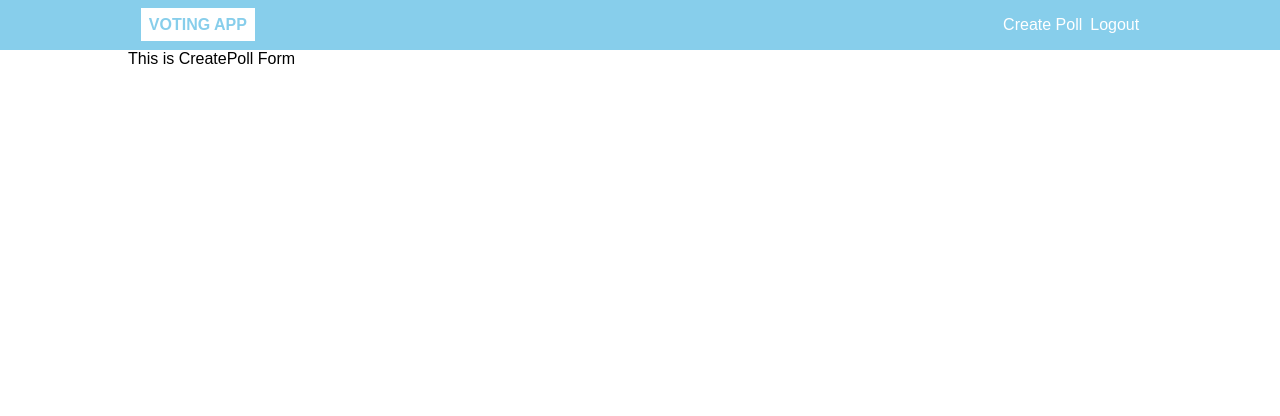
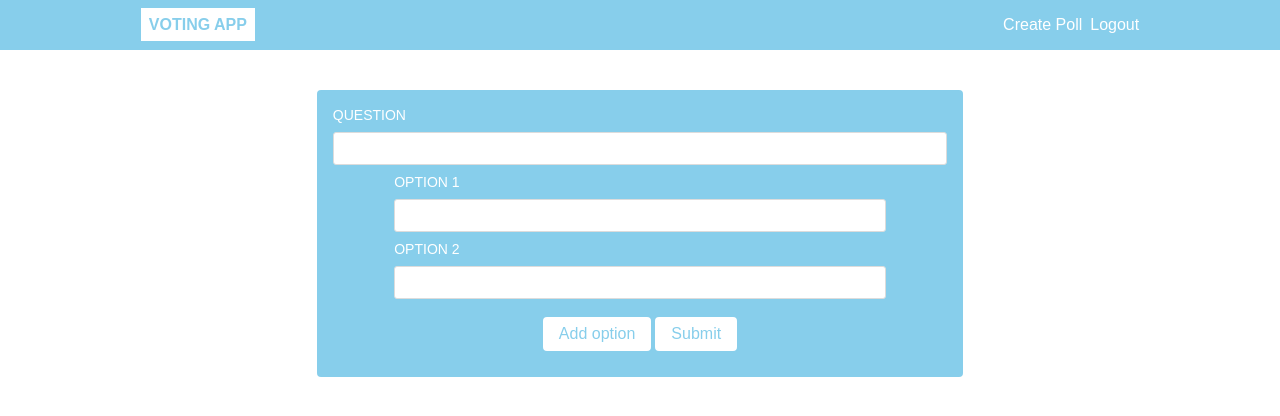
Before and after one commit to ngovanhuong94/fullstack-voting-app, a React (Create React App) app in the folder client/: page /polls/new in a window 1280 px wide. Shown: the top 416 px of the page. Built offline with nearby package versions, Linux system fonts and the light colour scheme; sample sign-in values are in the browser's storage.

Commit message:
create poll form

```diff
--- a/client/src/components/CreatePoll.js
+++ b/client/src/components/CreatePoll.js
@@ -1,13 +1,65 @@
-import React from 'react'
+import React, { Fragment } from 'react'
 
 
 
 class CreatePoll extends React.Component {
+    constructor (props) {
+        super(props)
+
+        this.state = {
+            question: '',
+            options: ['', '']
+        }
+    }
+
+    handleAddOption = (e) => { this.setState({ options: [...this.state.options, '']})}
+    handleSubmit = (e) => {
+        e.preventDefault()
+        const { question, options } = this.state
+        console.log({ question, options })
+    }
+    handleChange = (e) => { this.setState({ [e.target.name]: e.target.value })}
+    handleChangeOption = (e, index) => {
+        const options = [...this.state.options]
+        options[index] = e.target.value
+        this.setState({ options })
+    }
+
     render () {
+        const options = this.state.options.map((option, i) => (
+            <Fragment key={i}>
+                <label className="form-label">option {i+1}</label>
+                <input
+                    className="form-input"
+                    type="text"
+                    value={option}
+                    onChange={(e) => this.handleChangeOption(e, i)}
+                />
+            </Fragment>
+        ))
         return (
-            <div>
-                This is CreatePoll Form
-            </div>
+            <form className="form" onSubmit={this.handleSubmit}>
+                <label className="form-label" htmlFor="question">question</label>
+                <input
+                    className="form-input"
+                    name="question"
+                    type="text"
+                    value={this.state.question}
+                    onChange={this.handleChange}
+                />
+                <div className="container">{options}</div>
+
+                <div className="button-center">
+                    <button
+                        type="button"
+                        className="button"
+                        onClick={this.handleAddOption}
+                    >
+                        Add option
+                    </button>
+                    <button type="submit" className="button">Submit</button>
+                </div>
+            </form>
         )
     }
 }
```
